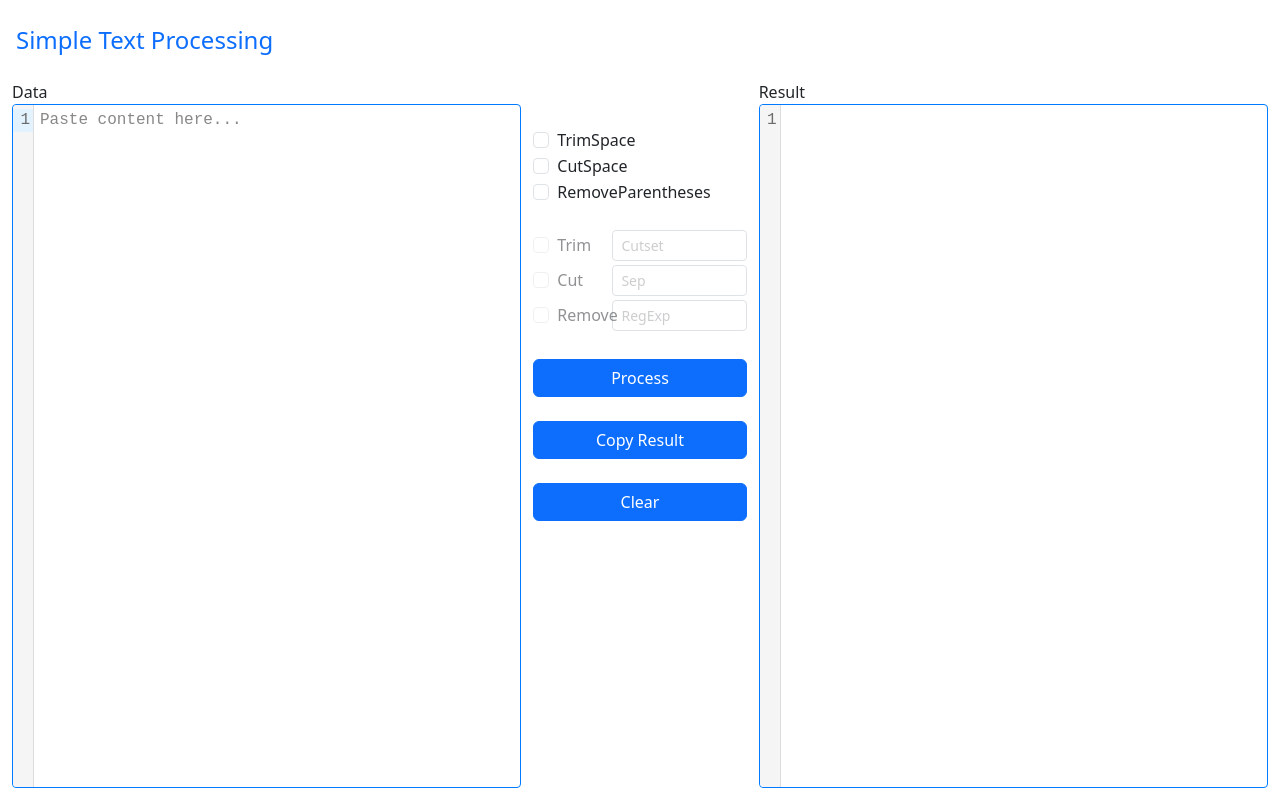
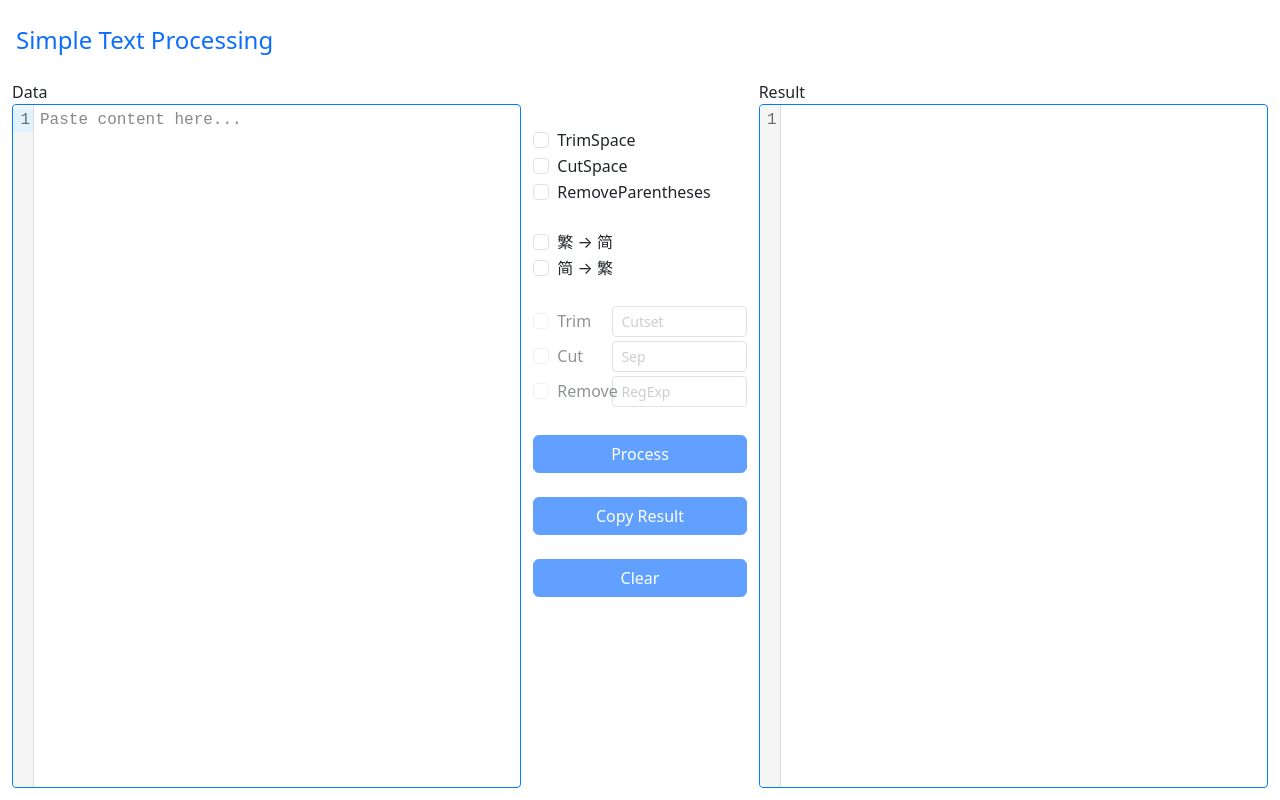
Before and after one commit to sunshineplan/SimpleTextProcessing, a Svelte app: page / in a window 1280 px wide. Built offline with nearby package versions, Linux system fonts and the light colour scheme.

Commit message:
Add OpenCC

```diff
--- a/src/App.svelte
+++ b/src/App.svelte
@@ -23,7 +23,16 @@
   let cutSep = "";
   let removeByRegExp = false;
   let re = "";
-  let loading = false;
+  let loading = true;
+  let s2t = false;
+  let t2s = false;
+  let s2tp: stp.processor, t2sp: stp.processor;
+
+  const initOpenCC = () => {
+    s2tp = new stp.processor(true, OpenCC.Converter({ from: "cn", to: "t" }));
+    t2sp = new stp.processor(true, OpenCC.Converter({ from: "t", to: "cn" }));
+    loading = false;
+  };
 
   onMount(() => {
     data = new EditorView({
@@ -61,6 +70,8 @@
     if (trim) task.append(new stp.trim(trimCutset));
     if (cut) task.append(new stp.cut(cutSep));
     if (removeByRegExp) task.append(new stp.removeByRegExp(new RegExp(re)));
+    if (s2t) task.append(s2tp);
+    else if (t2s) task.append(t2sp);
     loading = true;
     const process = processing();
     const r = task.processAll(data.state.doc.toString().split("\n"));
@@ -112,6 +123,14 @@
     localStorage.setItem("data", data.state.doc.toString())}
 />
 
+<svelte:head>
+  <script
+    src="https://cdn.jsdelivr.net/npm/opencc-js@1/dist/umd/full.min.js"
+    on:load={initOpenCC}
+  >
+  </script>
+</svelte:head>
+
 <header class="navbar navbar-expand navbar-light flex-column flex-md-row">
   <a
     class="navbar-brand text-primary m-0 mr-md-3"
@@ -130,6 +149,33 @@
       <Checkbox id="TrimSpace" bind:checked={trimSpace} />
       <Checkbox id="CutSpace" bind:checked={cutSpace} />
       <Checkbox id="RemoveParentheses" bind:checked={removeParentheses} />
+      <br />
+      <div class="form-check">
+        <input
+          class="form-check-input"
+          type="checkbox"
+          checked={t2s}
+          id="t2s"
+          on:click={() => {
+            t2s = !t2s;
+            if (t2s) s2t = false;
+          }}
+        />
+        <label class="form-check-label" for="t2s">繁 → 简</label>
+      </div>
+      <div class="form-check">
+        <input
+          class="form-check-input"
+          type="checkbox"
+          checked={s2t}
+          id="s2t"
+          on:click={() => {
+            s2t = !s2t;
+            if (s2t) t2s = false;
+          }}
+        />
+        <label class="form-check-label" for="s2t">简 → 繁</label>
+      </div>
       <br />
       <Checkbox
         id="Trim"
--- a/src/stp.ts
+++ b/src/stp.ts
@@ -65,7 +65,7 @@ export class trim implements textProcessor {
   }
 }
 
-class processor implements textProcessor {
+export class processor implements textProcessor {
   isOnce: boolean
   fn: (s: string) => string
   constructor(once: boolean, fn: (s: string) => string) {
```
Also changed, not shown: src/index.d.ts (+17 -0 lines).
